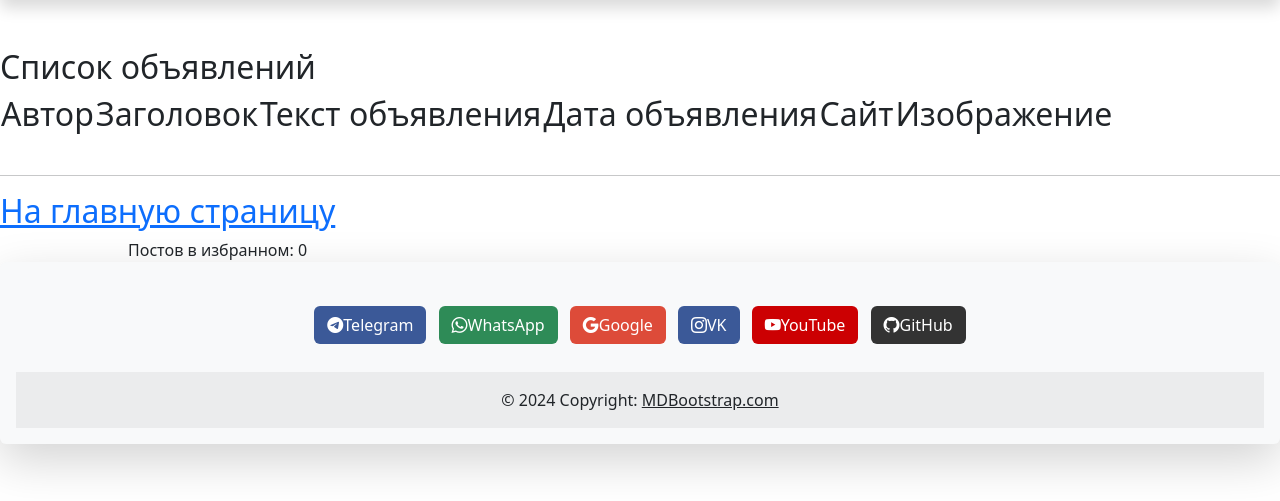
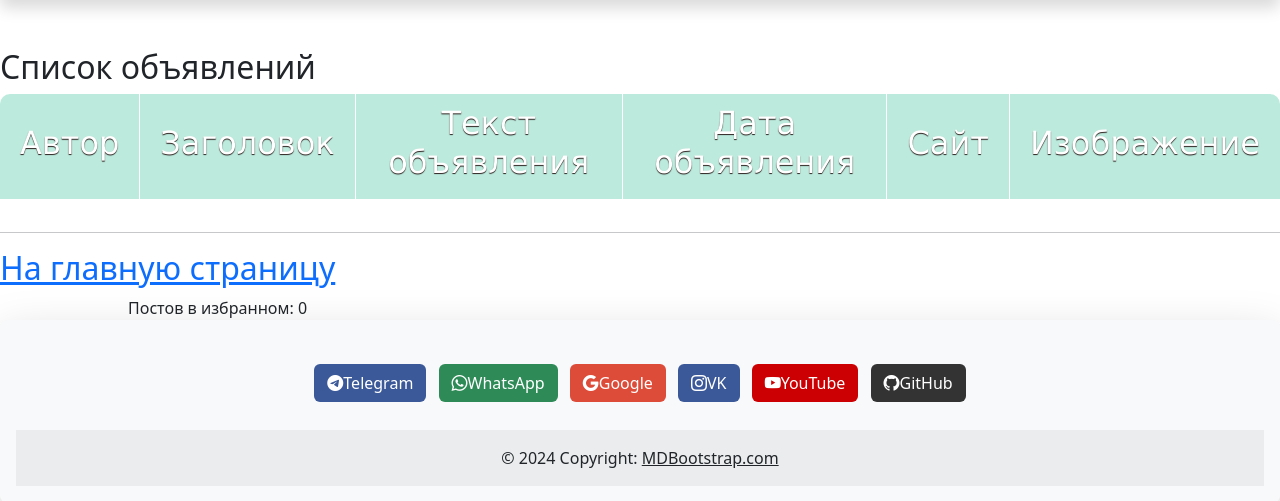
Before and after one commit to IceMan-001/Django-Billboard, a Django app: page /favourites/detail/ in a window 1280 px wide. Shown: the part 72-573 px from the top of the page. Run offline with Django 5.2, Linux system fonts and the light colour scheme; lists and menus that the app fills with data are empty.

Commit message:
отладка

```diff
--- a/my_billboard/board/static/css/style_table.css
+++ b/my_billboard/board/static/css/style_table.css
@@ -0,0 +1,51 @@
+table {
+    font-family: "Lucida Sans Unicode", "Lucida Grande", Sans-Serif;
+    font-size: 14px;
+    border-radius: 10px;
+    border-spacing: 0;
+    text-align: center;
+    margin: 0 auto
+}
+
+th {
+    background: #BCEBDD;
+    color: white;
+    text-shadow: 0 1px 1px #2D2020;
+    padding: 10px 20px;
+}
+
+th, td {
+    border-style: solid;
+    border-width: 0 1px 1px 0;
+    border-color: white;
+}
+
+th:first-child, td:first-child {
+    text-align: left;
+}
+
+th:first-child {
+    border-top-left-radius: 10px;
+}
+
+th:last-child {
+    border-top-right-radius: 10px;
+    border-right: none;
+}
+
+td {
+    padding: 10px 20px;
+    background: #F8E391;
+}
+
+tr:last-child td:first-child {
+    border-radius: 0 0 0 10px;
+}
+
+tr:last-child td:last-child {
+    border-radius: 0 0 10px 0;
+}
+
+tr td:last-child {
+    border-right: none;
+}
--- a/my_billboard/board/templates/board/base.html
+++ b/my_billboard/board/templates/board/base.html
@@ -34,7 +34,7 @@
                     <a class="nav-link" href="{% url 'board:about' %}">О нас</a>
                 </li>
                 <li class="nav-item">
-                    <a class="nav-link" href="{% url 'favourites_detail' %}">Избранное</a>
+                    <a class="nav-link" href="{% url 'favourites:favourites_detail' %}">Избранное</a>
                 </li>
                 <li class="nav-item dropdown">
                     <a class="nav-link dropdown-toggle" href="#" role="button" data-bs-toggle="dropdown"
--- a/my_billboard/board/templates/board/index.html
+++ b/my_billboard/board/templates/board/index.html
@@ -54,7 +54,7 @@
             <a href="#" class="btn">Добавлено
                </a>
 
-            <a href="#" class="btn">В корзину</a>
+            <a href="{% url 'favourites:favourites_to_add' post.slug %}" class="btn">В корзину</a>
 
 
             <hr>
--- a/my_billboard/favourites/templates/favourites/favourites_detail.html
+++ b/my_billboard/favourites/templates/favourites/favourites_detail.html
@@ -4,6 +4,59 @@
 {% block title %}
 <link href="{% static 'css/style_table.css' %}" rel="stylesheet" type="text/css">
 {% endblock title %}
+<style>
+    table {
+        font-family: "Lucida Sans Unicode", "Lucida Grande", Sans-Serif;
+        font-size: 14px;
+        border-radius: 10px;
+        border-spacing: 0;
+        text-align: center;
+        margin: 0 auto
+    }
+
+    th {
+        background: #BCEBDD;
+        color: white;
+        text-shadow: 0 1px 1px #2D2020;
+        padding: 10px 20px;
+    }
+
+    th, td {
+        border-style: solid;
+        border-width: 0 1px 1px 0;
+        border-color: white;
+    }
+
+    th:first-child, td:first-child {
+        text-align: left;
+    }
+
+    th:first-child {
+        border-top-left-radius: 10px;
+    }
+
+    th:last-child {
+        border-top-right-radius: 10px;
+        border-right: none;
+    }
+
+    td {
+        padding: 10px 20px;
+        background: #F8E391;
+    }
+
+    tr:last-child td:first-child {
+        border-radius: 0 0 0 10px;
+    }
+
+    tr:last-child td:last-child {
+        border-radius: 0 0 10px 0;
+    }
+
+    tr td:last-child {
+        border-right: none;
+    }
+</style>
 
 {% block content %}
 
@@ -26,13 +79,13 @@
         {% for post in posts %}
         <tr>
             <td>
-                <h3>{{post.author}}</h3>
+                <h3>Автор поста {{post.author}}</h3>
             </td>
             <td>
-                <h3>{{post.title}}</h3>
+                <h3>Название поста{{post.title}}</h3>
             </td>
             <td>
-                <h3>{{post.text}}</h3>
+                <h3>Текст поста{{post.text}}</h3>
             </td>
             <td>
                 <h3>{{post.created_at}}</h3>
--- a/my_billboard/favourites/urls.py
+++ b/my_billboard/favourites/urls.py
@@ -1,5 +1,8 @@
 from django.urls import path
 from .views import favourites_detail
+
+
+app_name = 'favourites'
 
 urlpatterns = [
     path('detail/', favourites_detail, name="favourites_detail"),
--- a/my_billboard/favourites/views.py
+++ b/my_billboard/favourites/views.py
@@ -1,7 +1,7 @@
 from django.shortcuts import render, get_object_or_404, redirect
 from decimal import Decimal
 from board.models import Post
-from my_billboard.settings import CART_SESSION_ID
+from my_billboard.settings import FAVOURITES_SESSION_ID
 
 
 class Favourites:
@@ -11,77 +11,71 @@ class Favourites:
         # получаем текущего пользователя
         self.user = request.user
         # получаем корзину из сессии или создаем новую
-        cart = self.session.get(CART_SESSION_ID)
+        favourites = self.session.get(FAVOURITES_SESSION_ID)
         # создаем новую корзину
-        if not cart:
-            cart = self.session[CART_SESSION_ID] = {}
-        self.cart = cart
+        if not favourites:
+            favourites = self.session[FAVOURITES_SESSION_ID] = {}
+        self.favourites = favourites
 
     # сохранение изменений в сессию
     def save(self):
         self.session.modified = True
 
     # метод помещения товара в корзину
-    def add(self, product, quantity=1, override_quantity=False):
+    def add(self, post):
         # получаем id товара из ОБЪЕКТА товара
-        product_id = str(product.id)
+        post_id = str(post.id)
 
-        if product_id not in self.cart:
-            self.cart[product_id] = {
-                'quantity': 0,
-                'price': str(product.price)
+        if post_id not in self.favourites:
+            self.favourites[post_id] = {
+                'post': str(post.title)
             }
-
-        if override_quantity:
-            self.cart[product_id]['quantity'] = quantity
-        else:
-            self.cart[product_id]['quantity'] += quantity
 
         self.save()
 
     # удаление товара из корзины
-    def remove(self, product):
-        product_id = str(product.id)
-        if product_id in self.cart:
-            del self.cart[product_id]
-            self.save()
+    # def remove(self, product):
+    #     product_id = str(product.id)
+    #     if product_id in self.cart:
+    #         del self.cart[product_id]
+    #         self.save()
 
     # метод подсчета общего количества элементов в корзине
-    def __len__(self):
-        return sum(item['quantity'] for item in self.cart.values())
-        # return len(self.cart) - количество товаров в корзмне (без учета кол-ва каждого товара)
+    # def __len__(self):
+    #     return sum(item['quantity'] for item in self.cart.values())
+        # return len(self.cart) - количество товаров в корзине
 
-    def get_total_price(self):
-        return sum(Decimal(item['price']) * item['quantity'] for item in self.cart.values())
+    # def get_total_price(self):
+    #     return sum(Decimal(item['price']) * item['quantity'] for item in self.cart.values())
 
-    def clear(self):
-        self.cart.clear()
-        # del self.session[CART_SESSION_ID]
-        self.save()
+    # def clear(self):
+    #     self.cart.clear()
+    #     # del self.session[CART_SESSION_ID]
+    #     self.save()
 
     # def prod_id_str(self):
     #     return self.cart[]
 
     def __iter__(self):
-        product_ids = self.cart.keys()
-        products = Post.objects.filter(id__in=product_ids)
-        cart = self.cart.copy()
+        post_ids = self.favourites.keys()
+        posts = Post.objects.filter(id__in=post_ids)
+        favourites = self.favourites.copy()
 
-        for product in products:
-            cart[str(product.id)]['product'] = product
+        for post in posts:
+            favourites[str(post.id)]['post'] = post
 
-        for item in cart.values():
-            item['price'] = Decimal(item['price'])
-            item['total_price'] = item['price'] * item['quantity']
-            yield item
+        # for item in favourites.values():
+        #     item['price'] = Decimal(item['price'])
+        #     item['total_price'] = item['price'] * item['quantity']
+        #     yield item
 
 
 def favourites_add(request, slug):
     # создаем корзину (получаем из сессии)
     favourites = Favourites(request)
 
-    posts = get_object_or_404(Post, slug=slug)
-    favourites.add(posts=posts)
+    post = get_object_or_404(Post, slug=slug)
+    favourites.add(post=post)
 
     return redirect('index')
 
--- a/my_billboard/my_billboard/settings.py
+++ b/my_billboard/my_billboard/settings.py
@@ -134,8 +134,8 @@ USE_TZ = True
 # Static files (CSS, JavaScript, Images)
 # https://docs.djangoproject.com/en/5.1/howto/static-files/
 
-STATIC_URL = 'static/'
-STATICFILES_DIRS = [os.path.join(BASE_DIR, 'static/')]
+STATIC_URL = 'board/static/'
+STATICFILES_DIRS = [os.path.join(BASE_DIR, 'board/static/')]
 
 MEDIA_URL = 'media/'
 MEDIA_ROOT = os.path.join(BASE_DIR, 'media/')
@@ -145,7 +145,7 @@ MEDIA_ROOT = os.path.join(BASE_DIR, 'media/')
 
 DEFAULT_AUTO_FIELD = 'django.db.models.BigAutoField'
 
-CART_SESSION_ID = 'favourites'
+FAVOURITES_SESSION_ID = 'favourites'
 
 AUTH_USER_MODEL = "users.CustomUser"
 
```
Also changed, not shown: my_billboard/favourites/models.py (+3 -4 lines), my_billboard/db.sqlite3.
